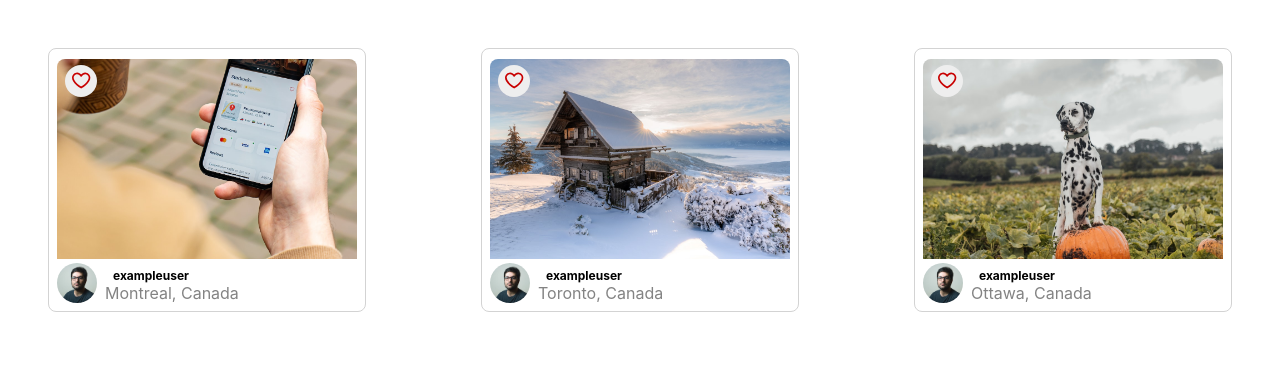
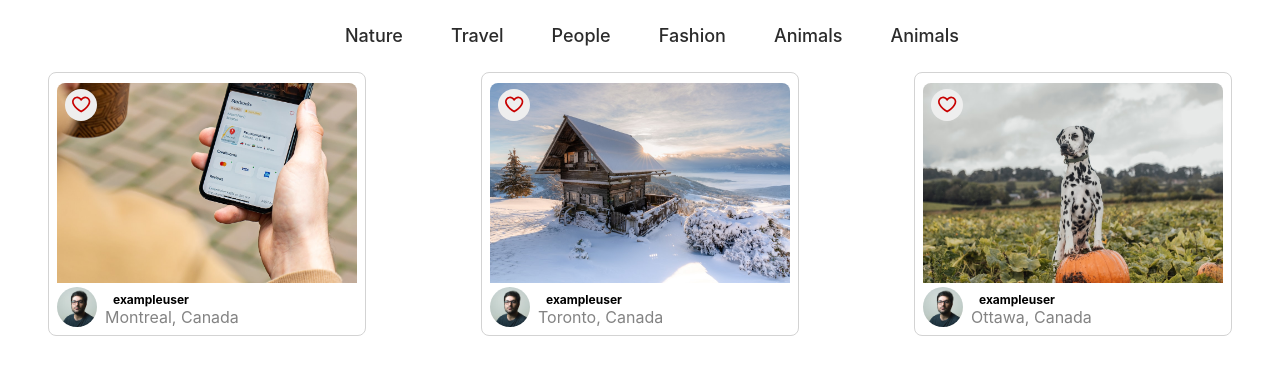
Before and after one commit to Jaidenpearson/photoLabs, a React (Create React App) app in the folder frontend/: page / in a window 1280 px wide. Shown: the top 374 px of the page. Built offline with nearby package versions, Linux system fonts and the light colour scheme; the HTML template or start-up script is replaced by a standard one.

Commit message:
topic list and topic list items now load and render

```diff
--- a/frontend/src/App.jsx
+++ b/frontend/src/App.jsx
@@ -1,12 +1,14 @@
 import React from 'react';
 import PhotoList from 'components/PhotoList';
 import './App.scss';
+import TopicList from 'components/TopicList';
 
 // Note: Rendering a single component to build components in isolation
 const App = () => {
 
   return (
     <div className="App">
+      <TopicList />
       <PhotoList />
     </div>
   );
--- a/frontend/src/components/TopicList.jsx
+++ b/frontend/src/components/TopicList.jsx
@@ -1,6 +1,8 @@
 import React from "react";
+import topics from "mocks/topics";
 
 import "../styles/TopicList.scss";
+import TopicListItem from "./TopicListItem";
 
 const sampleDataForTopicList = [
   {
@@ -20,10 +22,22 @@ const sampleDataForTopicList = [
   },
 ];
 
+const listOfTopics = (data) => {
+  const topicList = []
+  for(let topic of data) {
+    topicList.push(topic)
+  }
+  return [...new Set(topicList)]
+}
+
+const filteredTopics = listOfTopics(topics)
+
 const TopicList = () => {
   return (
     <div className="top-nav-bar__topic-list">
-      {/* Insert React */}
+      {filteredTopics.map((topic) => (
+        <TopicListItem key={topic.id} id={topic.id} title={topic.title} />
+        ))}
     </div>
   );
 };
--- a/frontend/src/components/TopicListItem.jsx
+++ b/frontend/src/components/TopicListItem.jsx
@@ -1,17 +1,12 @@
 import React from "react";
-
 import "../styles/TopicListItem.scss";
 
-const sampleDataForTopicListItem = {
-  id: "1",
-  slug: "topic-1",
-  label: "Nature",
-};
 
-const TopicListItem = () => {
+
+const TopicListItem = ({id, title}) => {
   return (
     <div className="topic-list__item">
-      {/* Insert React */}
+      <span key={id} className="topic-list__item">{title}</span>
     </div>
   );
 };
--- a/frontend/src/mocks/topics.js
+++ b/frontend/src/mocks/topics.js
@@ -23,6 +23,11 @@ const topics = [
     "id": "5",
     "slug": "topic-5",
     "title": "Animals"
+  },
+  {
+    "id": "6",
+    "slug": "topic-5",
+    "title": "Animals"
   }
 ];
 
```
